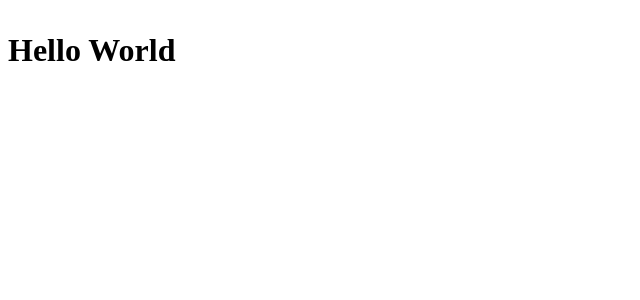
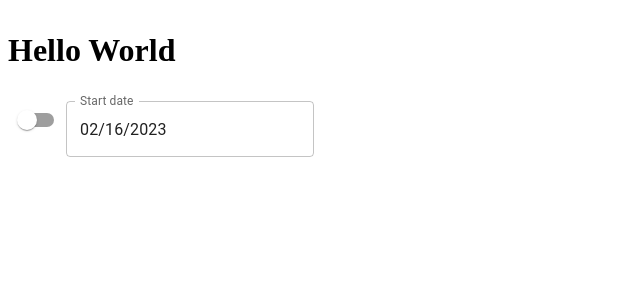
Before and after one commit to mpfullstack/padeleo-app-nextjs, a Next.js app: page / in a window 1280 px wide. Shown: the top 300 px of the page, without its empty margins (0-640 px from the left). Built offline with nearby package versions, Linux system fonts and the light colour scheme.

Commit message:
feat: DateTime picker component

```diff
--- a/package.json
+++ b/package.json
@@ -13,11 +13,15 @@
     "@emotion/react": "^11.10.5",
     "@emotion/server": "^11.10.0",
     "@emotion/styled": "^11.10.5",
+    "@mui/lab": "^5.0.0-alpha.120",
     "@mui/material": "^5.11.9",
+    "@mui/x-date-pickers": "^5.0.19",
     "@next/font": "13.1.6",
     "@types/node": "18.13.0",
     "@types/react": "18.0.28",
     "@types/react-dom": "18.0.10",
+    "date-fns": "^2.29.3",
+    "dayjs": "^1.11.7",
     "eslint": "8.34.0",
     "eslint-config-next": "13.1.6",
     "next": "13.1.6",
--- /dev/null
+++ b/src/modules/components/DateTime/DatePicker.tsx
@@ -0,0 +1,34 @@
+import * as React from "react";
+import dayjs, { Dayjs } from 'dayjs';
+import { TextField } from '@mui/material';
+import { AdapterDateFns } from '@mui/x-date-pickers/AdapterDateFns'
+import { LocalizationProvider, DatePicker as MuiDatePicker } from '@mui/x-date-pickers';
+
+const DatePicker = ({ date, label, onChange }: Props) => {
+  const [value, setValue] = React.useState<Dayjs>(dayjs(date));
+  const handleDateChange = (value: Date | null) => {
+    setValue(dayjs(value));
+    if (typeof onChange === "function") {
+      onChange(value);
+    }
+  };
+
+  return (
+    <LocalizationProvider dateAdapter={AdapterDateFns}>
+      <MuiDatePicker
+        label={label}
+        value={value}
+        onChange={handleDateChange}
+        renderInput={(params) => <TextField {...params} />}
+      />
+    </LocalizationProvider>
+  );
+};
+
+interface Props {
+  date: Date;
+  label: string;
+  onChange: (date: Date | null) => void;
+}
+
+export default DatePicker;
--- a/src/pages/index.tsx
+++ b/src/pages/index.tsx
@@ -1,10 +1,13 @@
 import Head from 'next/head';
 import { Inter } from '@next/font/google';
 import styled from 'styled-components';
+import Switch from "@mui/material/Switch";
+import DatePicker from '@/modules/components/DateTime/DatePicker';
 
 const inter = Inter({ subsets: ['latin'] })
 
 export default function Home() {
+  const label = { inputProps: { "aria-label": "Switch demo" } };
   return (
     <>
       <Head>
@@ -15,6 +18,14 @@ export default function Home() {
       </Head>
       <main>
         <P>Hello World</P>
+        <Switch {...label} />
+        <DatePicker
+          date={new Date()}
+          label="Start date"
+          onChange={(date: Date | null) => {
+            debugger;
+          }}
+        />
       </main>
     </>
   )
```
Also changed, not shown: 1 other file (tests, documents, lock files or other folders).
